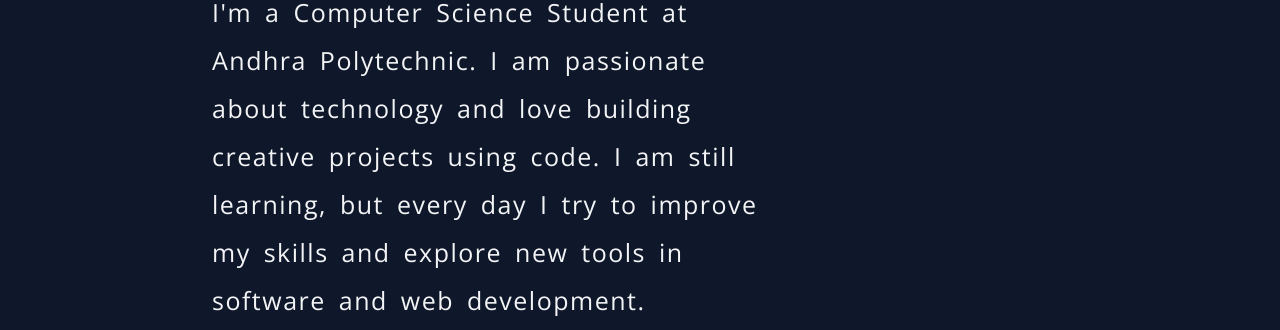
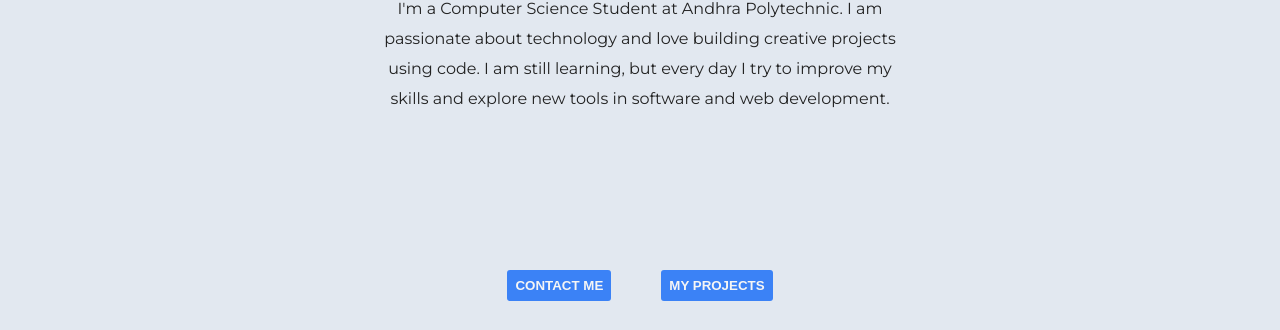
Before and after one commit to mrhussainn144/Portfolio, a plain HTML site: page index.html in a window 1280 px wide. Shown: the part 307-637 px from the top of the page. Drawn offline with nearby package versions, Linux system fonts and the light colour scheme; a web font is replaced by a local one.

Commit message:
Add files via upload
new css

```diff
--- a/index.css
+++ b/index.css
@@ -4,7 +4,7 @@ body,html{
     padding: 0;
     box-sizing: border-box;
     color: #F3F4F6;
-    font-family:'Open Sans';
+    font-family:Montserrat;
     scroll-behavior: smooth;
 
 }
@@ -49,7 +49,7 @@ body,html{
     align-items: center;
     justify-content: center;
     font-family: montserrat;
-    color: red;
+    color: rgb(255, 0, 0);
 
 }
 .box2 a{
@@ -57,6 +57,9 @@ body,html{
     color: #F3F4F6;
     font-weight: 500 ;
     font-size: 17px;
+}
+.box2 a:hover{
+   color: #3b82f6;
 }
 .box2{
 
@@ -75,24 +78,31 @@ body,html{
 /*Main Section*/
 .home-section{
 
-    margin-left: 100px;
-    margin-top: 6rem;
-    height: 30rem;
-    width: 40rem;
-    padding: 5rem;
+
+    height: 60vh;
+    width: 100%;
+    padding-top: 20vh;
+
     display: flex;
     flex-direction: column;
-    justify-content: space-evenly;
+
+    align-items: center;
+    background-color: #e2e8f0;
+    color: #222222;
 
 }
 
 
 .content{
-
+    display: flex;
+    flex-direction: column;
+    align-items: center;
     padding: 2rem;
     height: 100%;
     line-height: 30px;
-    word-spacing: 5px;
+    padding-bottom: 0;
+    padding-left: 112px;
+    padding-right: 112px;
 }
 .heading{
     letter-spacing: 2px;
@@ -101,7 +111,7 @@ body,html{
     margin-bottom: 1.2rem;
 }
 .heading span{
-    color: rgb(255, 255, 65);
+    color: #3b82f6;
     font-weight: 700;
     font-family:Montserrat;
 }
@@ -110,9 +120,10 @@ body,html{
     font-weight: 700;
    }
     .main{
-    font-size: 25px;
-    letter-spacing: 1.5px;
-    line-height: 3rem;
+    text-align: center;
+    width: 50%;
+
+
    }
    .others{
     padding: 0rem 2rem 2rem;
@@ -124,31 +135,29 @@ body,html{
     padding: 0.5rem;
     font-weight: 700;
     border: none;
-    background-color: yellow;
-    color: #0F172A;
+    background-color: #3b82f6;
+
     border-radius: 3px;
     transition: all 0.3s ease;
-    box-shadow:
-        inset -2px -2px 20px black;
+
    }
    .projectsb{
     padding: 0.5rem;
     font-weight: 700;
     border: none;
-    background-color: yellow;
-    color: #0F172A;
+    background-color: #3b82f6;
+
     border-radius: 3px;
     transition: all 0.3s ease;
-    box-shadow:
-    inset 4px 4px 6px black;
+
    }
    .projectsb a,.contactmeb a{
     text-decoration: none;
-    color: #0F172A;
+    color: whitesmoke;
    }
    .contactmeb:hover,.projectsb:hover{
-    transform: scale(1.1);
-    background-color: white;
+
+    background-color: #3b83f69f;
     cursor: pointer;
    }
    /*main section*/
@@ -215,7 +224,7 @@ body,html{
  /*projects*/
  #projects-section{
     height: 600px;
-    background-color: #F8FAFC;
+    background-color: #e2e8f0;
  }
 /*projects*/
 
@@ -304,13 +313,14 @@ body,html{
 
 /*contact*/
 #contact-section{
-   background-color: #F8FAFC;
+   background-color: #e2e8f0;
    padding-left: 6.8rem;
+   padding-top: 2vw;
    color: #0F172A;
    display: flex;
    flex-direction: column;
    height: 400px;
-  gap: 25px;
+   gap: 25px;
 }
 .ctitle{
    color: #0F172A;
@@ -408,6 +418,9 @@ body,html{
    text-decoration: none;
    color: #F8FAFC;
 }
+.links2 a:hover{
+   color: #3b82f6;
+}
 .totop{
    width:200px;
    display: flex;
```
